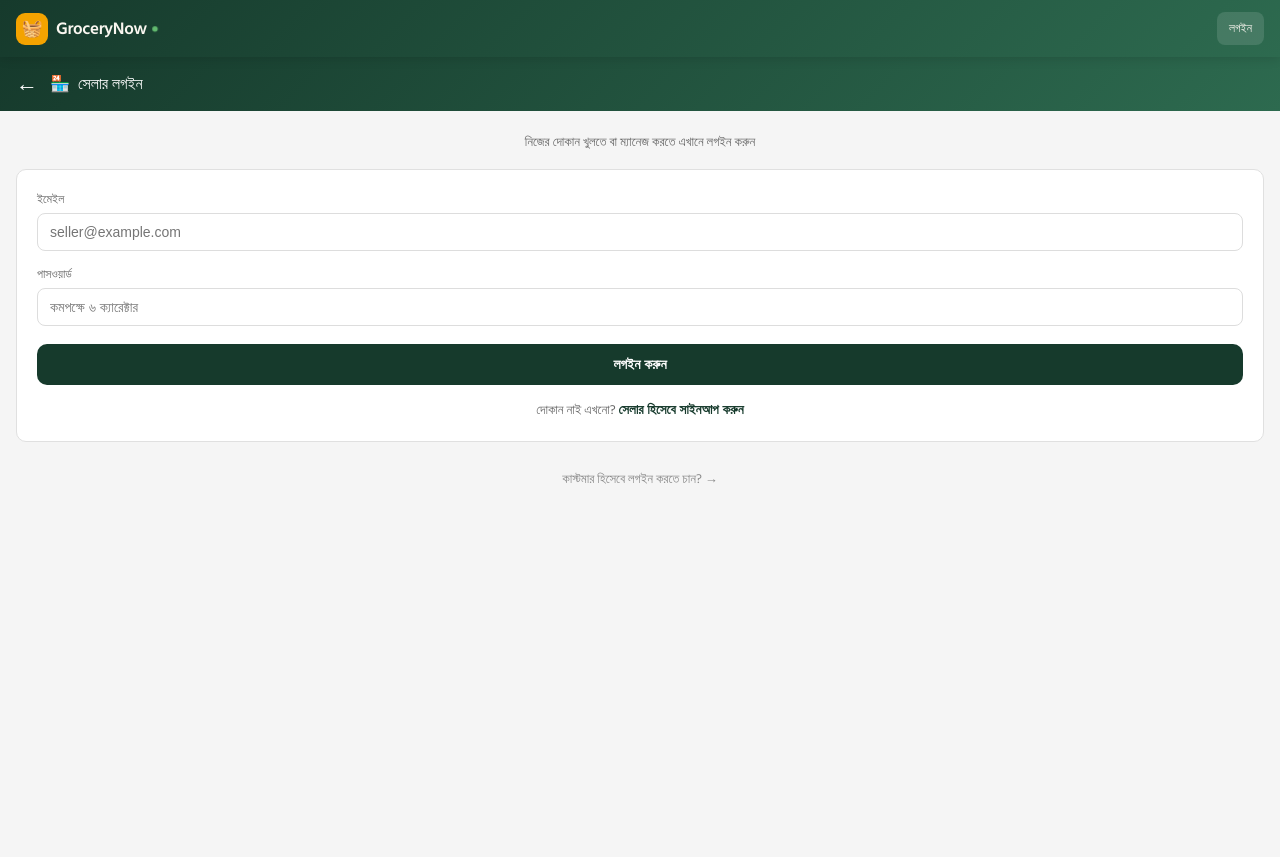
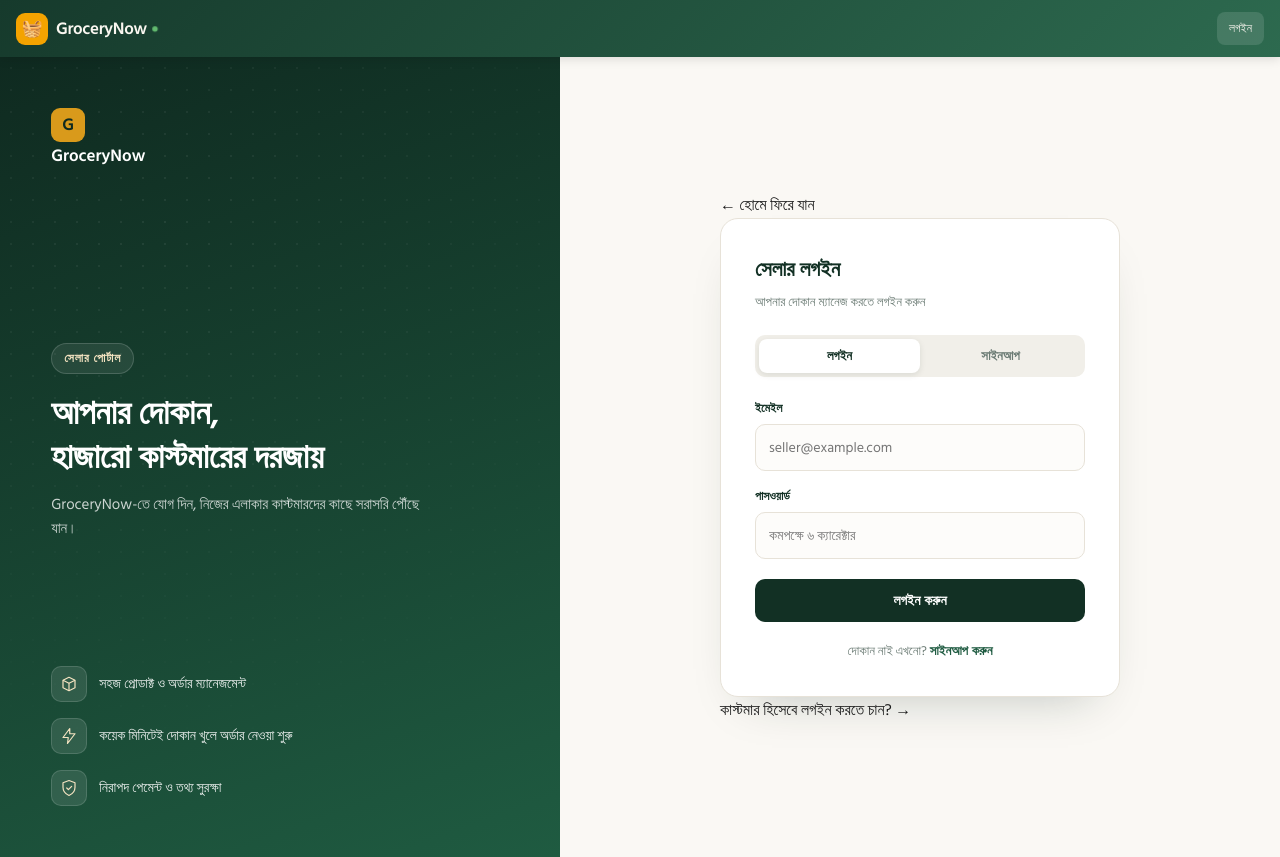
Before and after one commit to cotlevercom-ship-it/grocery-now, a Next.js app: page /seller/login in a window 1280 px wide. Built offline with nearby package versions, Linux system fonts and the light colour scheme; no server answers.

Commit message:
Update page.js

```diff
--- a/app/seller/login/page.js
+++ b/app/seller/login/page.js
@@ -3,6 +3,47 @@ import { useState, Suspense } from 'react'
 import Link from 'next/link'
 import { useRouter, useSearchParams } from 'next/navigation'
 import { signIn, signUp } from '@/lib/supabase'
+
+const COLORS = {
+  ink: '#0f2a20',
+  forest: '#123024',
+  forestMid: '#1f5b41',
+  gold: '#d99a1b',
+  goldSoft: '#f4e3c1',
+  cream: '#faf8f4',
+  line: '#e7e2d8',
+  textMuted: '#6b7b74',
+}
+
+const trustPoints = [
+  {
+    label: 'সহজ প্রোডাক্ট ও অর্ডার ম্যানেজমেন্ট',
+    icon: (
+      <svg width="18" height="18" viewBox="0 0 24 24" fill="none">
+        <path d="M4 7L12 3L20 7V17L12 21L4 17V7Z" stroke="currentColor" strokeWidth="1.6" strokeLinejoin="round" />
+        <path d="M4 7L12 11L20 7" stroke="currentColor" strokeWidth="1.6" strokeLinejoin="round" />
+        <path d="M12 11V21" stroke="currentColor" strokeWidth="1.6" />
+      </svg>
+    ),
+  },
+  {
+    label: 'কয়েক মিনিটেই দোকান খুলে অর্ডার নেওয়া শুরু',
+    icon: (
+      <svg width="18" height="18" viewBox="0 0 24 24" fill="none">
+        <path d="M13 2L4 14H11L10 22L20 9H13L13 2Z" stroke="currentColor" strokeWidth="1.6" strokeLinejoin="round" />
+      </svg>
+    ),
+  },
+  {
+    label: 'নিরাপদ পেমেন্ট ও তথ্য সুরক্ষা',
+    icon: (
+      <svg width="18" height="18" viewBox="0 0 24 24" fill="none">
+        <path d="M12 2L20 5V11C20 16 16.5 20 12 22C7.5 20 4 16 4 11V5L12 2Z" stroke="currentColor" strokeWidth="1.6" strokeLinejoin="round" />
+        <path d="M9 12L11.2 14.2L15.5 9.8" stroke="currentColor" strokeWidth="1.6" strokeLinecap="round" strokeLinejoin="round" />
+      </svg>
+    ),
+  },
+]
 
 export default function SellerLoginPage() {
   return (
@@ -48,7 +89,6 @@ function SellerLoginForm() {
           setSubmitting(false)
           return
         }
-        // New seller account -> go create their shop
         router.push('/seller/create')
       } else {
         await signIn(email.trim(), password)
@@ -61,97 +101,403 @@ function SellerLoginForm() {
     }
   }
 
+  const switchMode = (next) => {
+    setMode(next)
+    setError('')
+    setNotice('')
+  }
+
   return (
-    <div style={{ minHeight: '100vh', background: '#f5f5f5' }}>
-      {/* Topbar */}
-      <div style={{
-        background: 'linear-gradient(135deg, #163a2c 0%, #2d6a4f 100%)', padding: '14px 16px',
-        display: 'flex', alignItems: 'center', gap: '12px'
-      }}>
-        <Link href="/">
-          <div style={{ color: 'white', fontSize: '22px', lineHeight: 1 }}>←</div>
+    <div className="seller-auth-page">
+      {/* Brand / info panel */}
+      <div className="brand-panel">
+        <div className="brand-panel-pattern" />
+        <div className="brand-panel-inner">
+          <Link href="/" className="brand-mark">
+            <span className="brand-mark-badge">G</span>
+            <span className="brand-mark-text">GroceryNow</span>
           </Link>
-        <div style={{ color: 'white', fontSize: '16px', fontWeight: '500', display: 'flex', alignItems: 'center', gap: '8px' }}>
-          <span>🏪</span>
-          {mode === 'login' ? 'সেলার লগইন' : 'সেলার অ্যাকাউন্ট তৈরি করুন'}
+
+          <div className="brand-panel-copy">
+            <span className="brand-eyebrow">সেলার পোর্টাল</span>
+            <h1>আপনার দোকান,<br />হাজারো কাস্টমারের দরজায়</h1>
+            <p>GroceryNow-তে যোগ দিন, নিজের এলাকার কাস্টমারদের কাছে সরাসরি পৌঁছে যান।</p>
+          </div>
+
+          <ul className="trust-list">
+            {trustPoints.map((point) => (
+              <li key={point.label}>
+                <span className="trust-icon">{point.icon}</span>
+                <span>{point.label}</span>
+              </li>
+            ))}
+          </ul>
         </div>
       </div>
 
-      <div style={{ padding: '20px 16px 0', textAlign: 'center', color: '#666', fontSize: '13px' }}>
-        নিজের দোকান খুলতে বা ম্যানেজ করতে এখানে লগইন করুন
+      {/* Form panel */}
+      <div className="form-panel">
+        <div className="form-panel-inner">
+          <Link href="/" className="mobile-back">← হোমে ফিরে যান</Link>
+
+          <div className="form-card">
+            <div className="form-heading">
+              <h2>{mode === 'login' ? 'সেলার লগইন' : 'সেলার অ্যাকাউন্ট তৈরি করুন'}</h2>
+              <p>{mode === 'login' ? 'আপনার দোকান ম্যানেজ করতে লগইন করুন' : 'কয়েক ধাপেই আপনার দোকান খুলুন'}</p>
             </div>
 
-      <form onSubmit={handleSubmit} style={{
-        background: 'white', margin: '16px', borderRadius: '10px',
-        border: '1px solid #e0e0e0', padding: '20px'
-      }}>
-        <div style={{ marginBottom: '14px' }}>
-          <label style={{ fontSize: '12px', color: '#666', display: 'block', marginBottom: '4px' }}>ইমেইল</label>
+            <div className="mode-switch" role="tablist">
+              <button
+                type="button"
+                role="tab"
+                aria-selected={mode === 'login'}
+                className={mode === 'login' ? 'active' : ''}
+                onClick={() => switchMode('login')}
+              >
+                লগইন
+              </button>
+              <button
+                type="button"
+                role="tab"
+                aria-selected={mode === 'signup'}
+                className={mode === 'signup' ? 'active' : ''}
+                onClick={() => switchMode('signup')}
+              >
+                সাইনআপ
+              </button>
+            </div>
+
+            <form onSubmit={handleSubmit}>
+              <div className="field">
+                <label htmlFor="seller-email">ইমেইল</label>
                 <input
+                  id="seller-email"
                   type="email"
                   value={email}
                   onChange={(e) => setEmail(e.target.value)}
                   placeholder="seller@example.com"
-            style={{
-              width: '100%', padding: '10px 12px', borderRadius: '8px',
-              border: '1px solid #ddd', fontSize: '14px', boxSizing: 'border-box'
-            }}
+                  autoComplete="email"
                 />
               </div>
 
-        <div style={{ marginBottom: '8px' }}>
-          <label style={{ fontSize: '12px', color: '#666', display: 'block', marginBottom: '4px' }}>পাসওয়ার্ড</label>
+              <div className="field">
+                <label htmlFor="seller-password">পাসওয়ার্ড</label>
                 <input
+                  id="seller-password"
                   type="password"
                   value={password}
                   onChange={(e) => setPassword(e.target.value)}
                   placeholder="কমপক্ষে ৬ ক্যারেক্টার"
-            style={{
-              width: '100%', padding: '10px 12px', borderRadius: '8px',
-              border: '1px solid #ddd', fontSize: '14px', boxSizing: 'border-box'
-            }}
+                  autoComplete={mode === 'signup' ? 'new-password' : 'current-password'}
                 />
               </div>
 
-        {error && (
-          <div style={{
-            margin: '10px 0', padding: '10px 12px', background: '#ffebee',
-            color: '#c62828', borderRadius: '8px', fontSize: '13px'
-          }}>{error}</div>
-        )}
-        {notice && (
-          <div style={{
-            margin: '10px 0', padding: '10px 12px', background: '#e8f5e9',
-            color: '#1b5e20', borderRadius: '8px', fontSize: '13px'
-          }}>{notice}</div>
-        )}
+              {error && <div className="alert alert-error">{error}</div>}
+              {notice && <div className="alert alert-notice">{notice}</div>}
 
-        <button
-          type="submit"
-          disabled={submitting}
-          style={{
-            width: '100%', marginTop: '10px', background: submitting ? '#a5d6a7' : '#163a2c',
-            color: 'white', padding: '12px', borderRadius: '10px', fontSize: '14px',
-            fontWeight: '600', border: 'none'
-          }}>
-          {submitting ? 'অপেক্ষা করুন...' : (mode === 'login' ? 'লগইন করুন' : 'সেলার অ্যাকাউন্ট তৈরি করুন')}
+              <button type="submit" className="submit-btn" disabled={submitting}>
+                {submitting
+                  ? 'অপেক্ষা করুন...'
+                  : mode === 'login' ? 'লগইন করুন' : 'সেলার অ্যাকাউন্ট তৈরি করুন'}
               </button>
+            </form>
 
-        <div style={{ textAlign: 'center', marginTop: '14px', fontSize: '13px', color: '#666' }}>
+            <div className="form-footnote">
               {mode === 'login' ? (
-            <>দোকান নাই এখনো? <button type="button" onClick={() => { setMode('signup'); setError(''); setNotice('') }} style={{ color: '#163a2c', fontWeight: '600', background: 'none', border: 'none', cursor: 'pointer', padding: 0 }}>সেলার হিসেবে সাইনআপ করুন</button></>
+                <>দোকান নাই এখনো? <button type="button" onClick={() => switchMode('signup')}>সাইনআপ করুন</button></>
               ) : (
-            <>আগে থেকে সেলার অ্যাকাউন্ট আছে? <button type="button" onClick={() => { setMode('login'); setError(''); setNotice('') }} style={{ color: '#163a2c', fontWeight: '600', background: 'none', border: 'none', cursor: 'pointer', padding: 0 }}>লগইন করুন</button></>
+                <>আগে থেকে অ্যাকাউন্ট আছে? <button type="button" onClick={() => switchMode('login')}>লগইন করুন</button></>
               )}
             </div>
-      </form>
+          </div>
 
-      <div style={{ padding: '0 16px 20px' }}>
-        <Link href="/login" style={{
-          display: 'block', textAlign: 'center', color: '#888',
-          padding: '10px', fontSize: '13px'
-        }}>কাস্টমার হিসেবে লগইন করতে চান? →</Link>
+          <Link href="/login" className="customer-link">কাস্টমার হিসেবে লগইন করতে চান? →</Link>
         </div>
+      </div>
+
+      <style jsx>{`
+        .seller-auth-page {
+          min-height: 100vh;
+          display: flex;
+          background: ${COLORS.cream};
+        }
+
+        /* ---------- Brand panel ---------- */
+        .brand-panel {
+          position: relative;
+          flex: 1 1 44%;
+          max-width: 560px;
+          background: linear-gradient(160deg, ${COLORS.ink} 0%, ${COLORS.forestMid} 100%);
+          color: white;
+          overflow: hidden;
+          display: flex;
+        }
+        .brand-panel-pattern {
+          position: absolute;
+          inset: 0;
+          background-image: radial-gradient(rgba(255,255,255,0.08) 1px, transparent 1px);
+          background-size: 22px 22px;
+          mask-image: radial-gradient(circle at 30% 20%, black, transparent 75%);
+          opacity: 0.9;
+        }
+        .brand-panel-inner {
+          position: relative;
+          z-index: 1;
+          display: flex;
+          flex-direction: column;
+          justify-content: space-between;
+          padding: clamp(28px, 4vw, 56px);
+          width: 100%;
+        }
+        .brand-mark {
+          display: inline-flex;
+          align-items: center;
+          gap: 10px;
+          width: fit-content;
+        }
+        .brand-mark-badge {
+          width: 34px;
+          height: 34px;
+          border-radius: 9px;
+          background: ${COLORS.gold};
+          color: ${COLORS.ink};
+          display: flex;
+          align-items: center;
+          justify-content: center;
+          font-weight: 700;
+          font-size: 17px;
+        }
+        .brand-mark-text {
+          font-weight: 700;
+          font-size: 17px;
+          color: white;
+        }
+        .brand-panel-copy {
+          margin-top: clamp(28px, 6vh, 64px);
+        }
+        .brand-eyebrow {
+          display: inline-block;
+          font-size: 12px;
+          font-weight: 600;
+          letter-spacing: 0.08em;
+          color: ${COLORS.goldSoft};
+          background: rgba(255,255,255,0.08);
+          border: 1px solid rgba(255,255,255,0.16);
+          padding: 5px 12px;
+          border-radius: 999px;
+          margin-bottom: 18px;
+        }
+        .brand-panel-copy h1 {
+          font-size: clamp(26px, 3vw, 34px);
+          font-weight: 700;
+          line-height: 1.28;
+          margin: 0 0 14px;
+        }
+        .brand-panel-copy p {
+          font-size: 15px;
+          line-height: 1.6;
+          color: rgba(255,255,255,0.78);
+          max-width: 380px;
+          margin: 0;
+        }
+        .trust-list {
+          list-style: none;
+          margin: 0;
+          padding: 0;
+          display: flex;
+          flex-direction: column;
+          gap: 16px;
+        }
+        .trust-list li {
+          display: flex;
+          align-items: center;
+          gap: 12px;
+          font-size: 14px;
+          color: rgba(255,255,255,0.92);
+        }
+        .trust-icon {
+          flex-shrink: 0;
+          width: 36px;
+          height: 36px;
+          border-radius: 10px;
+          background: rgba(255,255,255,0.1);
+          border: 1px solid rgba(255,255,255,0.14);
+          display: flex;
+          align-items: center;
+          justify-content: center;
+          color: ${COLORS.goldSoft};
+        }
+
+        /* ---------- Form panel ---------- */
+        .form-panel {
+          flex: 1;
+          display: flex;
+          align-items: center;
+          justify-content: center;
+          padding: clamp(20px, 5vw, 48px);
+        }
+        .form-panel-inner {
+          width: 100%;
+          max-width: 400px;
+        }
+        .mobile-back {
+          display: none;
+          font-size: 13px;
+          color: ${COLORS.textMuted};
+          margin-bottom: 18px;
+        }
+        .form-card {
+          background: white;
+          border: 1px solid ${COLORS.line};
+          border-radius: 18px;
+          padding: clamp(24px, 3vw, 34px);
+          box-shadow: 0 24px 48px -28px rgba(15, 42, 32, 0.28);
+        }
+        .form-heading h2 {
+          font-size: 21px;
+          font-weight: 700;
+          color: ${COLORS.forest};
+          margin: 0 0 4px;
+        }
+        .form-heading p {
+          font-size: 13px;
+          color: ${COLORS.textMuted};
+          margin: 0 0 22px;
+        }
+        .mode-switch {
+          display: flex;
+          background: #f1efe9;
+          border-radius: 10px;
+          padding: 4px;
+          margin-bottom: 22px;
+        }
+        .mode-switch button {
+          flex: 1;
+          border: none;
+          background: transparent;
+          padding: 9px 0;
+          font-size: 13px;
+          font-weight: 600;
+          color: ${COLORS.textMuted};
+          border-radius: 8px;
+          transition: background 0.15s ease, color 0.15s ease;
+        }
+        .mode-switch button.active {
+          background: white;
+          color: ${COLORS.forest};
+          box-shadow: 0 2px 6px rgba(15, 42, 32, 0.1);
+        }
+        .field {
+          margin-bottom: 16px;
+        }
+        .field label {
+          display: block;
+          font-size: 12px;
+          font-weight: 600;
+          color: ${COLORS.forest};
+          margin-bottom: 6px;
+        }
+        .field input {
+          width: 100%;
+          padding: 11px 13px;
+          border-radius: 10px;
+          border: 1px solid ${COLORS.line};
+          font-size: 14px;
+          font-family: inherit;
+          background: #fdfcfa;
+          transition: border-color 0.15s ease, box-shadow 0.15s ease;
+        }
+        .field input:focus {
+          border-color: ${COLORS.forestMid};
+          box-shadow: 0 0 0 3px rgba(31, 91, 65, 0.14);
+          background: white;
+        }
+        .alert {
+          font-size: 13px;
+          padding: 10px 12px;
+          border-radius: 8px;
+          margin-bottom: 14px;
+        }
+        .alert-error {
+          background: #fdeceb;
+          color: #b3261e;
+        }
+        .alert-notice {
+          background: #e9f5ee;
+          color: #1b5e20;
+        }
+        .submit-btn {
+          width: 100%;
+          padding: 13px;
+          border-radius: 10px;
+          border: none;
+          background: ${COLORS.forest};
+          color: white;
+          font-size: 14px;
+          font-weight: 700;
+          margin-top: 4px;
+          transition: background 0.15s ease, transform 0.1s ease;
+        }
+        .submit-btn:hover:not(:disabled) {
+          background: ${COLORS.forestMid};
+        }
+        .submit-btn:active:not(:disabled) {
+          transform: translateY(1px);
+        }
+        .submit-btn:disabled {
+          background: #a9c2b7;
+          cursor: not-allowed;
+        }
+        .form-footnote {
+          text-align: center;
+          font-size: 13px;
+          color: ${COLORS.textMuted};
+          margin-top: 18px;
+        }
+        .form-footnote button {
+          background: none;
+          border: none;
+          color: ${COLORS.forestMid};
+          font-weight: 700;
+          font-size: 13px;
+          padding: 0;
+        }
+        .customer-link {
+          display: block;
+          text-align: center;
+          font-size: 13px;
+          color: ${COLORS.textMuted};
+          margin-top: 22px;
+        }
+
+        @media (max-width: 860px) {
+          .seller-auth-page {
+            flex-direction: column;
+          }
+          .brand-panel {
+            max-width: none;
+            flex: none;
+          }
+          .brand-panel-inner {
+            padding: 24px 22px 32px;
+          }
+          .brand-panel-copy {
+            margin-top: 22px;
+          }
+          .brand-panel-copy h1 {
+            font-size: 22px;
+          }
+          .trust-list {
+            display: none;
+          }
+          .form-panel {
+            padding: 24px 20px 40px;
+          }
+          .mobile-back {
+            display: inline-block;
+          }
+        }
+      `}</style>
     </div>
   )
 }
```
Lines whose indentation alone changed are shown as unchanged.
